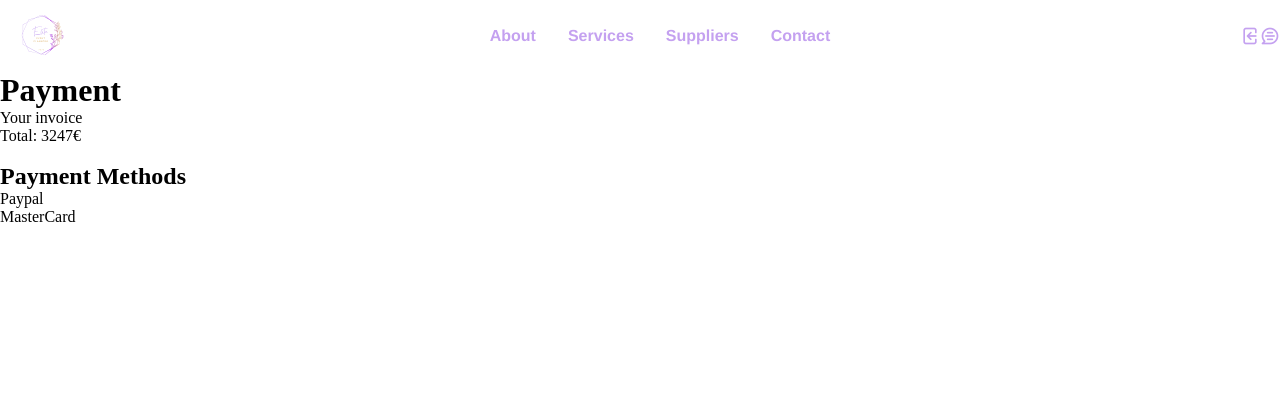
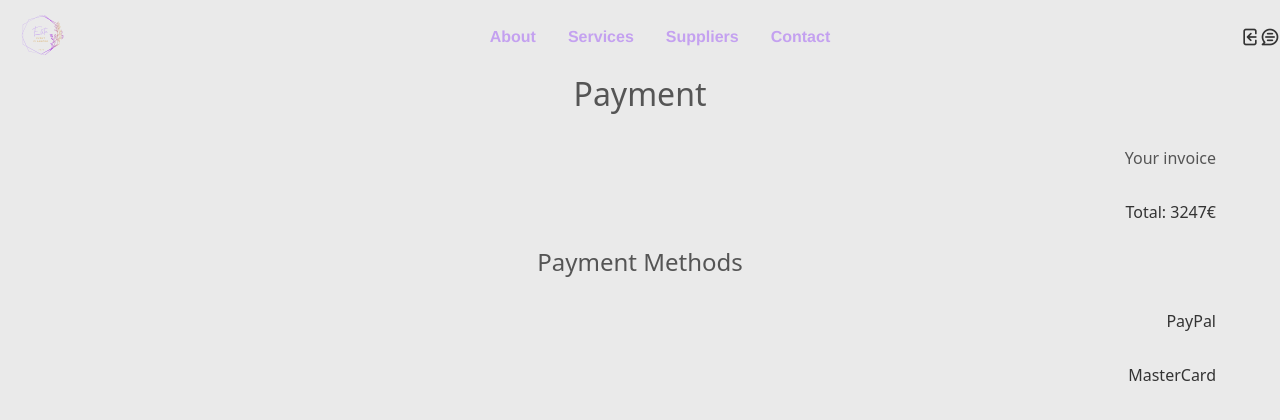
Before and after one commit to eventTeamPlayersManegement/event_Management_final_Project, a React (Vite) app: page /payment in a window 1280 px wide. Shown: the top 420 px of the page. Built offline with nearby package versions, Linux system fonts and the light colour scheme.

Commit message:
Payment Page styling added

```diff
--- a/src/components/Payment/Index.jsx
+++ b/src/components/Payment/Index.jsx
@@ -1,18 +1,20 @@
 import React from "react";
 import data from "../../content/data.json";
+import "./style.scss";
 export default function () {
+    const { h1, h2, paragraph } = data.payment;
     return (
         <>
-            <h1>{data.payment.h1}</h1>
-            <p>{data.payment.paragraph[0]}</p>
-            <p>
-                {data.payment.paragraph[1]}: {data.payment.paragraph[2]}
+            <h1 className="page-title">{h1}</h1>
+            <p className="page-paragraph">{paragraph[0]}</p>
+            <p className="page-paragraph">
+                {paragraph[1]}: {paragraph[2]}
             </p>
             <br></br>
-            <h2>{data.payment.h2}</h2>
-            <p>{data.payment.paragraph[3]}</p>
+            <h2 className="page-title">{h2}</h2>
+            <p className="page-paragraph">{paragraph[3]}</p>
 
-            <p>{data.payment.paragraph[4]}</p>
+            <p className="page-paragraph">{paragraph[4]}</p>
         </>
     );
 }
--- a/src/components/Payment/style.scss
+++ b/src/components/Payment/style.scss
@@ -4,3 +4,25 @@ $background: #eaeaea;
 $sometextcolor: #555;
 $size: 1rem;
 $pad: 2rem;
+* {
+    background-color: $background;
+    color: $secondary;
+    font-family: system-ui, -apple-system, BlinkMacSystemFont, "Segoe UI",
+        Roboto, Oxygen, Ubuntu, Cantarell, "Open Sans", "Helvetica Neue",
+        sans-serif;
+}
+.page-title {
+    text-align: center;
+    font-weight: 500;
+    &:last-of-type {
+        color: $sometextcolor;
+    }
+}
+.page-paragraph {
+    margin-right: 4rem;
+    text-align: end;
+    padding-top: 2em;
+    &:first-of-type {
+        color: $sometextcolor;
+    }
+}
--- a/src/content/data.json
+++ b/src/content/data.json
@@ -4,7 +4,7 @@
         "h1": "Payment",
         "h2": "Payment Methods",
 
-    "paragraph": ["Your invoice", "Total", "3247€", "Paypal", "MasterCard"]
+        "paragraph": ["Your invoice", "Total", "3247€", "PayPal", "MasterCard"]
     },
 
     "aboutUs": [
```
Lines whose indentation alone changed are shown as unchanged.
